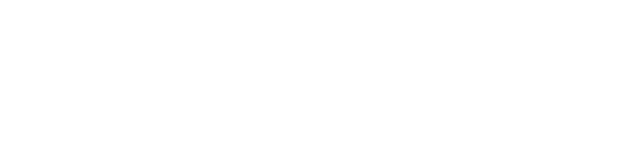
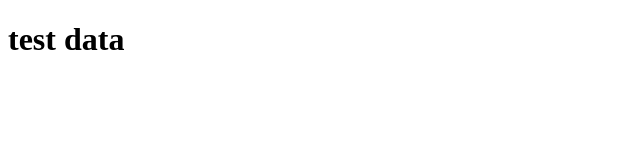
Before and after one commit to nikolaGrancharov/FEcourse, a plain HTML site: page index.html in a window 1280 px wide. Shown: the whole page, without its empty margins (0-640 px from the left). Drawn offline with Linux system fonts and the light colour scheme.

Commit message:
Multiple changes

```diff
--- a/index.html
+++ b/index.html
@@ -8,6 +8,6 @@
     </head>
 
     <body>
-
+        <H1>test data</H1>
     </body>
 </html>
```
Also changed, not shown: test.txt (added).
